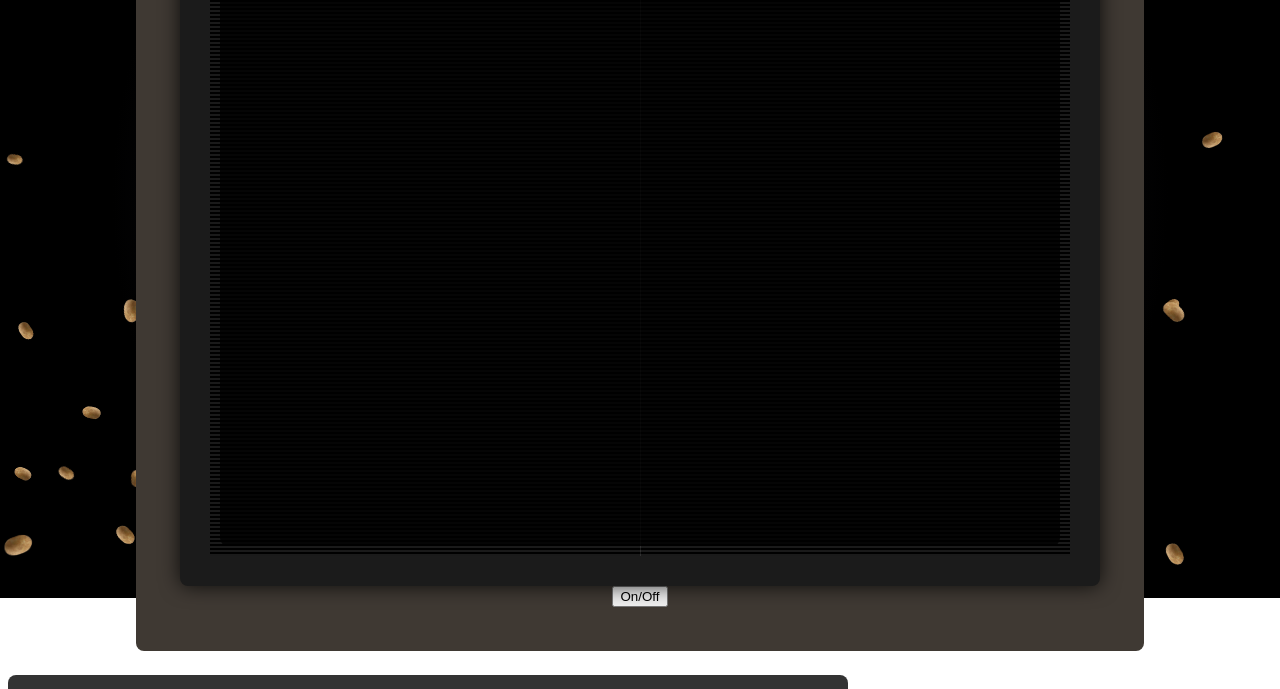
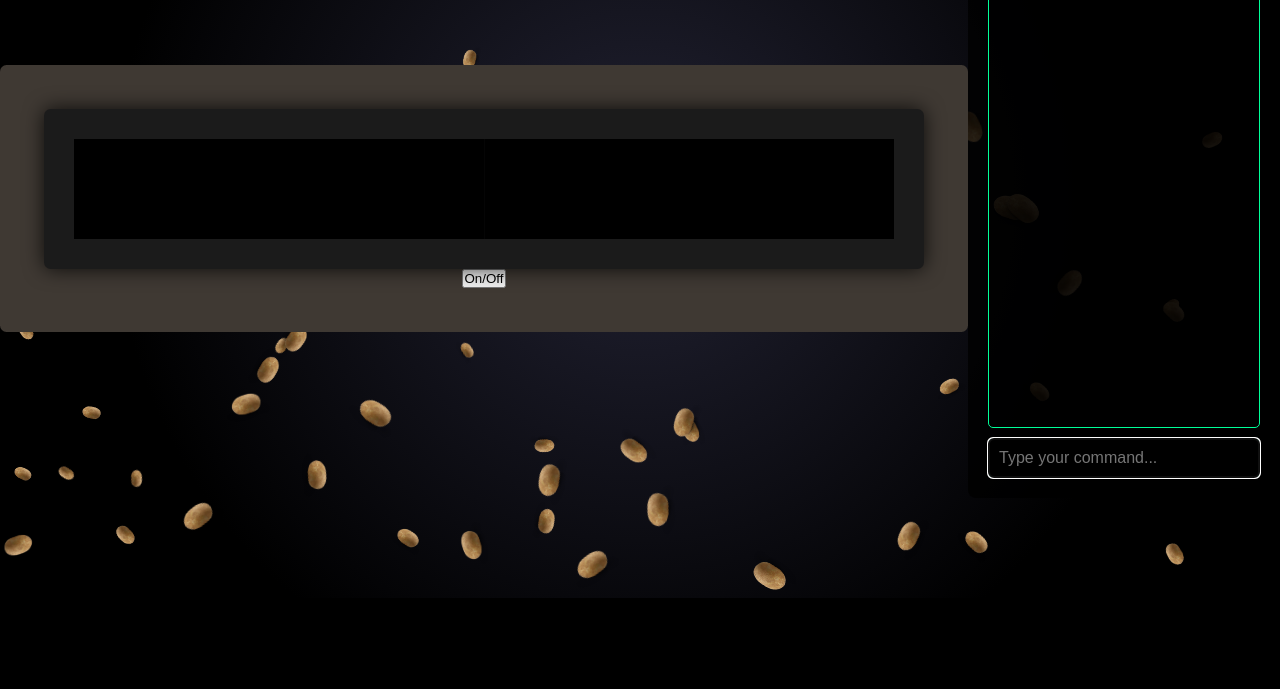
Before and after one commit to Kundalini10101/GalacticPotato, a plain HTML site: page index.html in a window 1280 px wide. Shown: the part 202-891 px from the top of the page. After the commit the page ends 800 px from the top, so only its background shows below. Drawn offline with Linux system fonts and the light colour scheme; files whose address does not match are found by name.

Commit message:
Update style.css

```diff
--- a/style.css
+++ b/style.css
@@ -1,3 +1,21 @@
+/* Basic Reset */
+* {
+    margin: 0;
+    padding: 0;
+    box-sizing: border-box;
+}
+
+body, html {
+    height: 100%;
+    display: flex;
+    align-items: center;
+    justify-content: center;
+    background-color: black;
+    color: #00ff99;
+    font-family: monospace;
+    overflow: hidden;
+}
+
 /* CRT Monitor Styles */
 .monitor {
     position: relative;
@@ -25,13 +43,17 @@
 .crt {
     padding: 10px;
     background: black;
-    text-align: center;
+    display: flex;
+    align-items: center;
+    justify-content: center;
+    height: 100px; /* Adjust height as needed */
 }
 
 .terminal h1 {
     font-family: 'VT323', monospace;
     color: #33ff33;
     font-size: 2em;
+    text-align: center;
 }
 
 .vline {
@@ -60,12 +82,12 @@
 
 /* Galaxy Background */
 .galaxy-background {
-    position: absolute;
+    position: fixed;
     top: 0;
     left: 0;
     width: 100%;
     height: 100%;
-    z-index: 1;
+    z-index: 0;
     background: radial-gradient(circle, rgba(34, 34, 51, 1) 0%, rgba(0, 0, 0, 1) 70%);
 }
 
@@ -75,7 +97,7 @@ canvas {
     left: 0;
     width: 100%;
     height: 100%;
-    z-index: 1;
+    z-index: 0;
 }
 
 /* Terminal Layout */
@@ -118,3 +140,19 @@ canvas {
     background-color: black;
     color: #00ff99;
 }
+
+/* Animations */
+@keyframes blink {
+    50% {
+        opacity: 0;
+    }
+}
+
+@keyframes scan {
+    0% {
+        transform: translateY(-100%);
+    }
+    100% {
+        transform: translateY(100%);
+    }
+}
```
